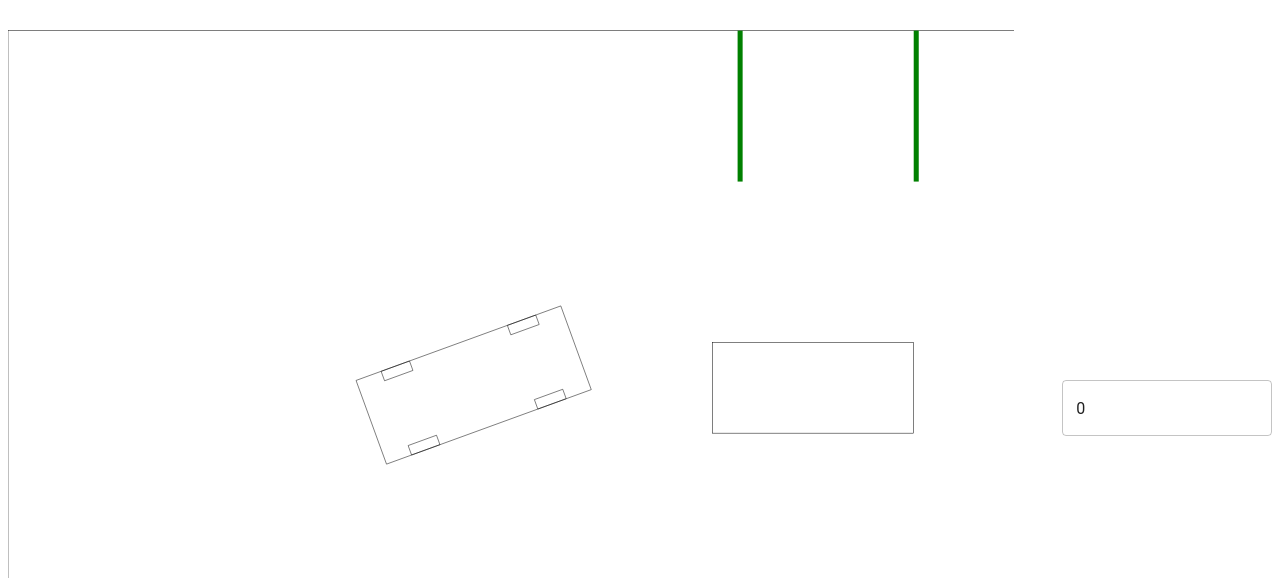
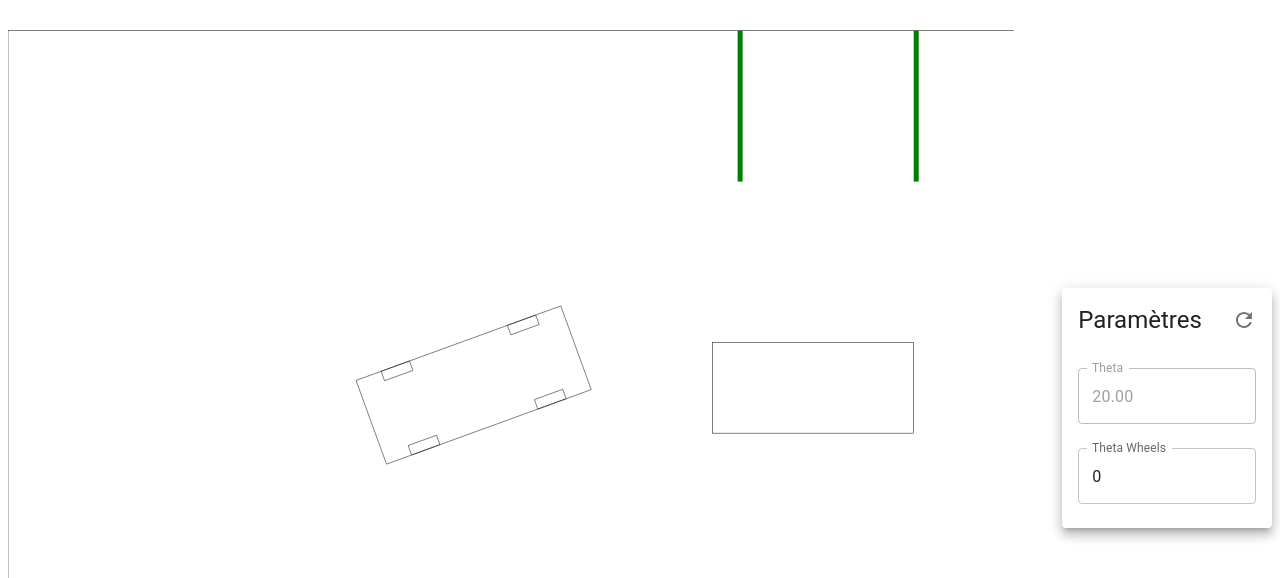
Before and after one commit to aDelort/carantec, a Next.js app: page / in a window 1280 px wide. Shown: the top 578 px of the page. Built offline with nearby package versions, Linux system fonts and the light colour scheme.

Commit message:
Use a card to set parameters

```diff
--- a/package.json
+++ b/package.json
@@ -11,6 +11,7 @@
   "dependencies": {
     "@emotion/react": "^11.10.5",
     "@emotion/styled": "^11.10.5",
+    "@mui/icons-material": "^5.11.0",
     "@mui/material": "^5.11.1",
     "@next/font": "13.1.1",
     "eslint": "8.30.0",
--- a/pages/_document.tsx
+++ b/pages/_document.tsx
@@ -1,4 +1,4 @@
-import { Html, Head, Main, NextScript } from 'next/document'
+import { Html, Head, Main, NextScript } from "next/document";
 
 export default function Document() {
   return (
@@ -9,5 +9,5 @@ export default function Document() {
         <NextScript />
       </body>
     </Html>
-  )
+  );
 }
--- a/pages/index.tsx
+++ b/pages/index.tsx
@@ -1,4 +1,12 @@
-import { TextField } from "@mui/material";
+import {
+  Card,
+  CardActions,
+  CardContent,
+  CardHeader,
+  IconButton,
+  TextField,
+} from "@mui/material";
+import { Refresh } from "@mui/icons-material";
 import { Box, Stack } from "@mui/system";
 import React, { useState } from "react";
 import _ from "lodash";
@@ -13,11 +21,12 @@ import {
   LENGTH_BD,
   NB_ITERATIONS,
   THETA_INIT,
+  THETA_WHEELS_INIT,
 } from "../utils/parameters";
 import { Vector } from "../utils/vector";
 
 export default function Home() {
-  const [thetaWheels, setThetaWheels] = useState(0);
+  const [thetaWheels, setThetaWheels] = useState(THETA_WHEELS_INIT);
 
   const [OF, setOF] = useState<Vector>(OF_init);
 
@@ -28,7 +37,9 @@ export default function Home() {
     lengthFE * sinDeg(THETA_INIT)
   );
 
-  const [OE, setOE] = useState<Vector>(OF_init.add(FE_init));
+  const OE_init = OF_init.add(FE_init);
+
+  const [OE, setOE] = useState<Vector>(OE_init);
 
   const FE = OE.add(OF.times(-1));
   const theta = (Math.asin(FE.y / FE.norm()) * 180) / Math.PI;
@@ -48,6 +59,12 @@ export default function Home() {
     );
 
     setOF((OF) => OF.add(dOF));
+  };
+
+  const resetParams = () => {
+    setOF(OF_init);
+    setOE(OE_init);
+    setThetaWheels(THETA_WHEELS_INIT);
   };
 
   return (
@@ -82,14 +99,28 @@ export default function Home() {
           y="700"
           width="400"
           height="180"
-          fillOpacity="0"
+          fill="#ffffff"
+          fillOpacity="1"
           stroke="black"
         />
       </svg>
 
       <Box width="250px">
+        <Card raised>
+          <CardHeader
+            title="Paramètres"
+            action={
+              <IconButton onClick={resetParams}>
+                <Refresh />
+              </IconButton>
+            }
+          />
+          <CardContent>
+            <Stack spacing={3}>
+              <TextField value={theta.toFixed(2)} label="Theta" disabled />
               <TextField
                 value={thetaWheels}
+                label="Theta Wheels"
                 onChange={(e) => setThetaWheels(parseInt(e.target.value))}
                 onKeyDown={(e) => {
                   switch (e.code) {
@@ -108,6 +139,9 @@ export default function Home() {
                   }
                 }}
               />
+            </Stack>
+          </CardContent>
+        </Card>
       </Box>
     </Stack>
   );
--- a/utils/parameters.ts
+++ b/utils/parameters.ts
@@ -16,3 +16,4 @@ export const DELTA_THETA = 1;
 // Initial position
 export const OF_init = new Vector(800, 750);
 export const THETA_INIT = 20;
+export const THETA_WHEELS_INIT = 0;
```
Also changed, not shown: 1 other file (tests, documents, lock files or other folders). Lines whose indentation alone changed are shown as unchanged.
